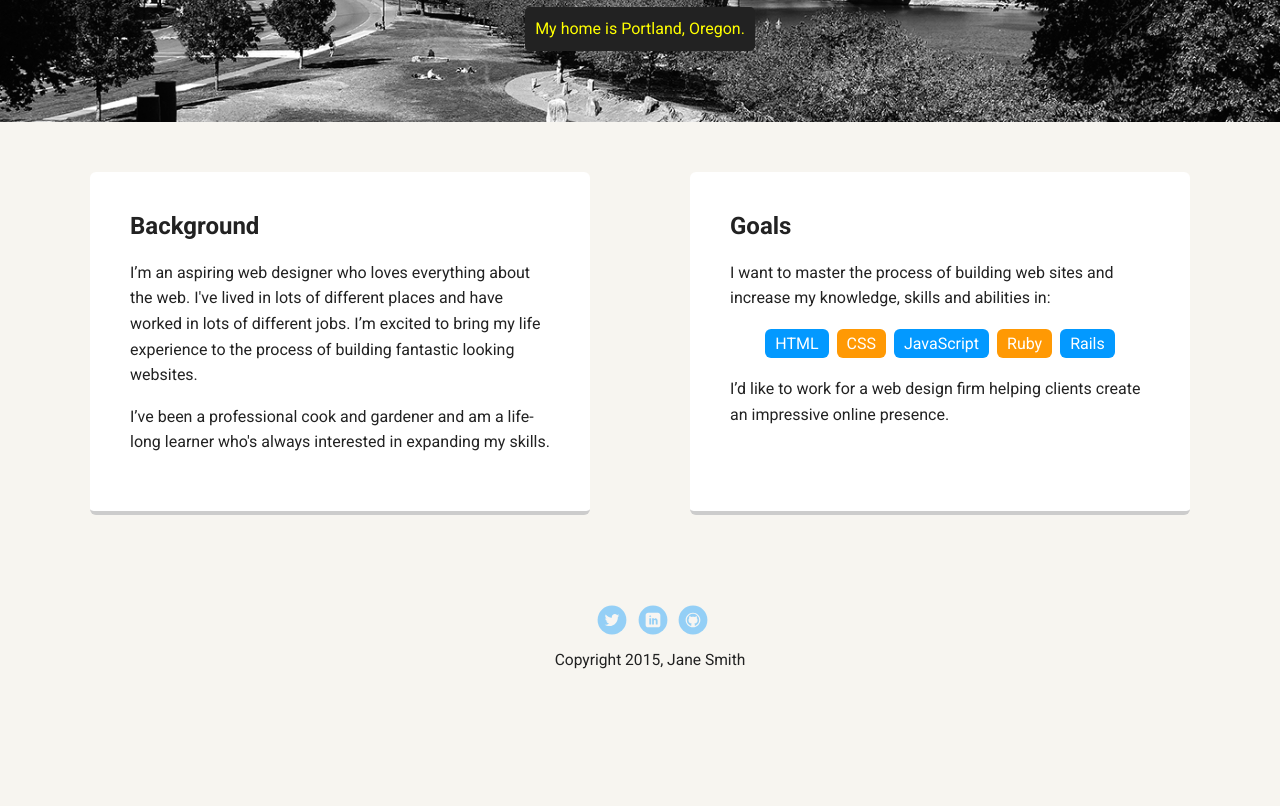
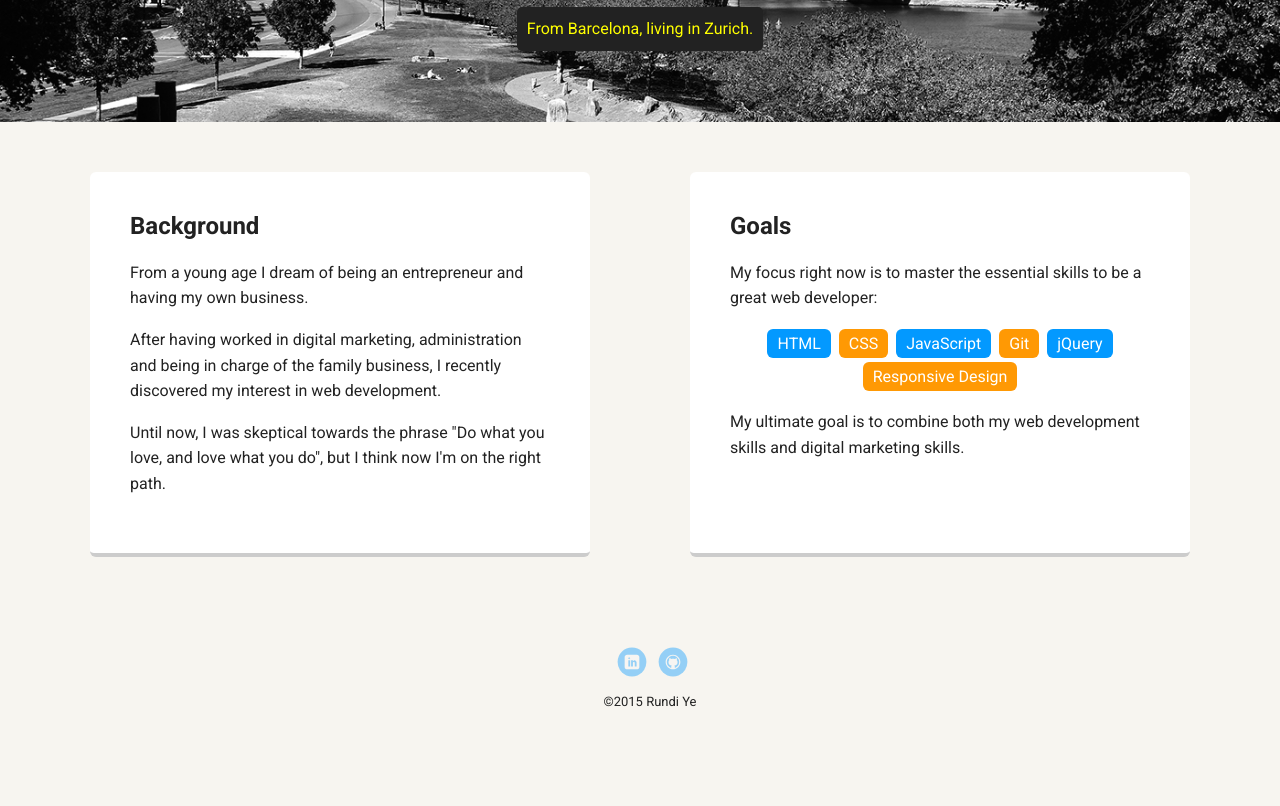
Before and after one commit to Rundiye/Techdegree-Project-1, a plain HTML site: page portfolio_update_v1/index.html in a window 1280 px wide. Shown: the part 348-1154 px from the top of the page. Before the commit the page ends 1112 px from the top, so only its background shows below. Drawn offline with Linux system fonts and the light colour scheme; a web font is replaced by a local one.

Commit message:
Experience Page

```diff
--- a/portfolio_update_v1/index.html
+++ b/portfolio_update_v1/index.html
@@ -10,47 +10,48 @@
 
     <div class="main-nav">
         <ul class="nav">
-          <li class="name">Jane Smith</li>
-          <li><a href="#">Home</a></li>
-          <li><a href="#">Experience</a></li>
+          <li class="name">Rundi Ye</li>
+          <li><a href="index.html">Home</a></li>
+          <li><a href="experience.html">Experience</a></li>
           <li><a href="#">Hobby</a></li>
         </ul>
     </div>
 
     <header>
-      <img src="images/me.jpg" alt="Drawing of Jane Smith" class="profile-image">
-      <h1 class="tag name">Hello, I’m Jane.</h1>
-      <p class="tag location">My home is Portland, Oregon.</p>
+      <img src="images/me.jpg" alt="A picture of Rundi Ye" class="profile-image">
+      <h1 class="tag name">Hello, I’m Rundi.</h1>
+      <p class="tag location">From Barcelona, living in Zurich.</p>
     </header>
 
     <main class="flex">
       <div class="card">
         <h2>Background</h2>
-        <p>I’m an aspiring web designer who loves everything about the web. I've lived in lots of different places and have worked in lots of different jobs. I’m excited to bring my life experience to the process of building fantastic looking websites.</p>
-        <p>I’ve been a professional cook and gardener and am a life-long learner who's always interested in expanding my skills.</p>
+        <p>From a young age I dream of being an entrepreneur and having my own business.</p>
+        <p>After having worked in digital marketing, administration and being in charge of the family business, I recently discovered my interest in web development.</p>
+        <p>Until now, I was skeptical towards the phrase "Do what you love, and love what you do", but I think now I'm on the right path.</p>
       </div>
 
       <div class="card">
         <h2>Goals</h2>
-        <p>I want to master the process of building web sites and increase my knowledge, skills and abilities in:</p>
+        <p>My focus right now is to master the essential skills to be a great web developer:</p>
         <ul class="skills">
           <li>HTML</li>
           <li>CSS</li>
           <li>JavaScript</li>
-          <li>Ruby</li>
-          <li>Rails</li>
+          <li>Git</li>
+          <li>jQuery</li>
+          <li>Responsive Design</li>
         </ul>
-        <p>I’d like to work for a web design firm helping clients create an impressive online presence.</p>
+        <p>My ultimate goal is to combine both my web development skills and digital marketing skills.</p>
       </div>
 
     </main>
     <footer>
       <ul>
-        <li><a href="#" class="social twitter">Twitter</a></li>
-        <li><a href="#" class="social linkedin">LinkedIn</a></li>
-        <li><a href="#" class="social github">Github</a></li>
+        <li><a href="https://www.linkedin.com/in/rundiye/" class="social linkedin">LinkedIn</a></li>
+        <li><a href="https://github.com/Rundiye" class="social github">Github</a></li>
       </ul>
-      <p class="copyright">Copyright 2015, Jane Smith</p>
+      <p class="copyright"><small>&copy;2015 Rundi Ye</small></p>
     </footer>
   </body>
   </html>
```
Also changed, not shown: portfolio_update_v1/experience.html (added, +45 -0 lines), portfolio_update_v1/images/gruyeres.jpg (added).
